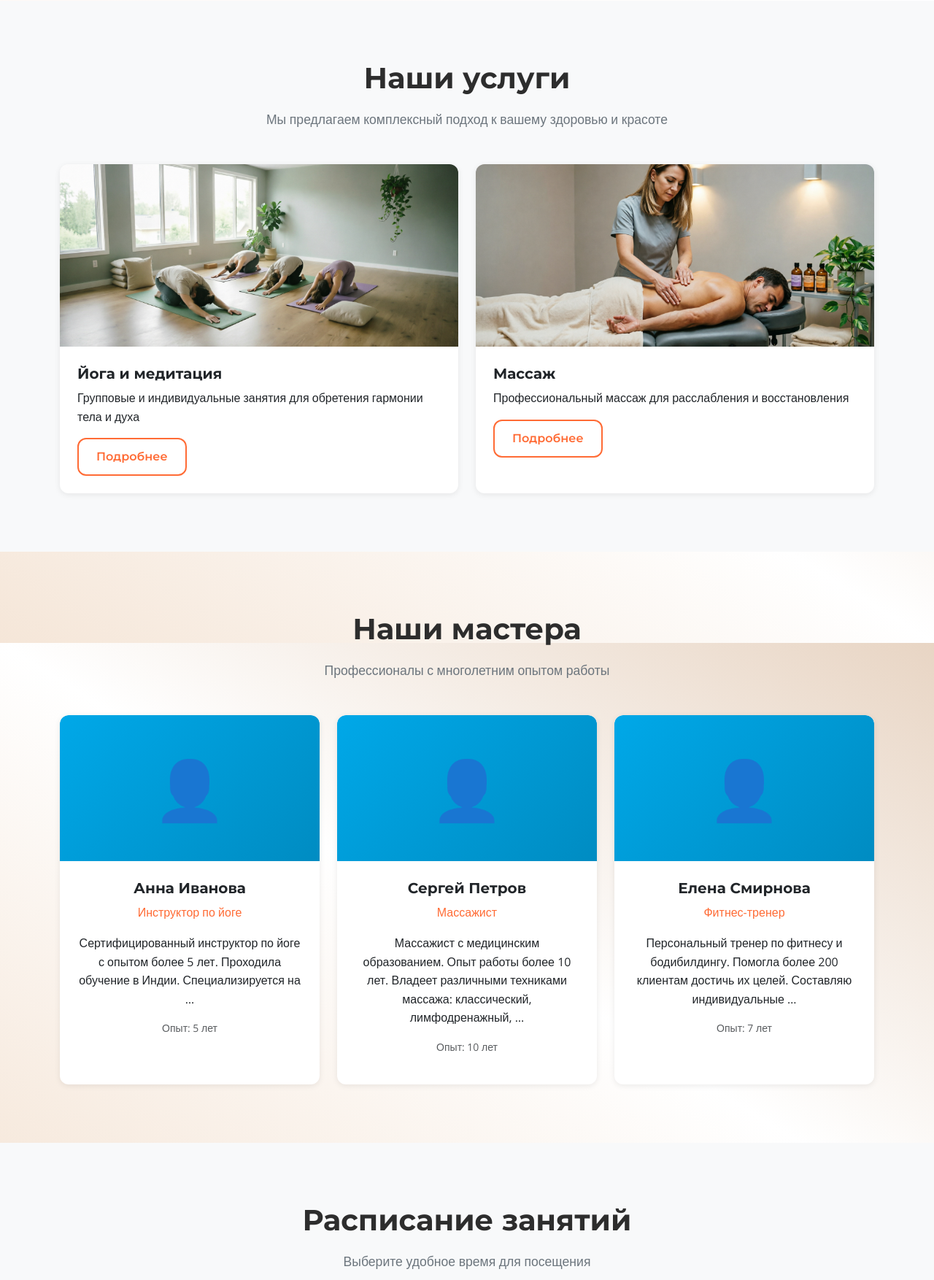
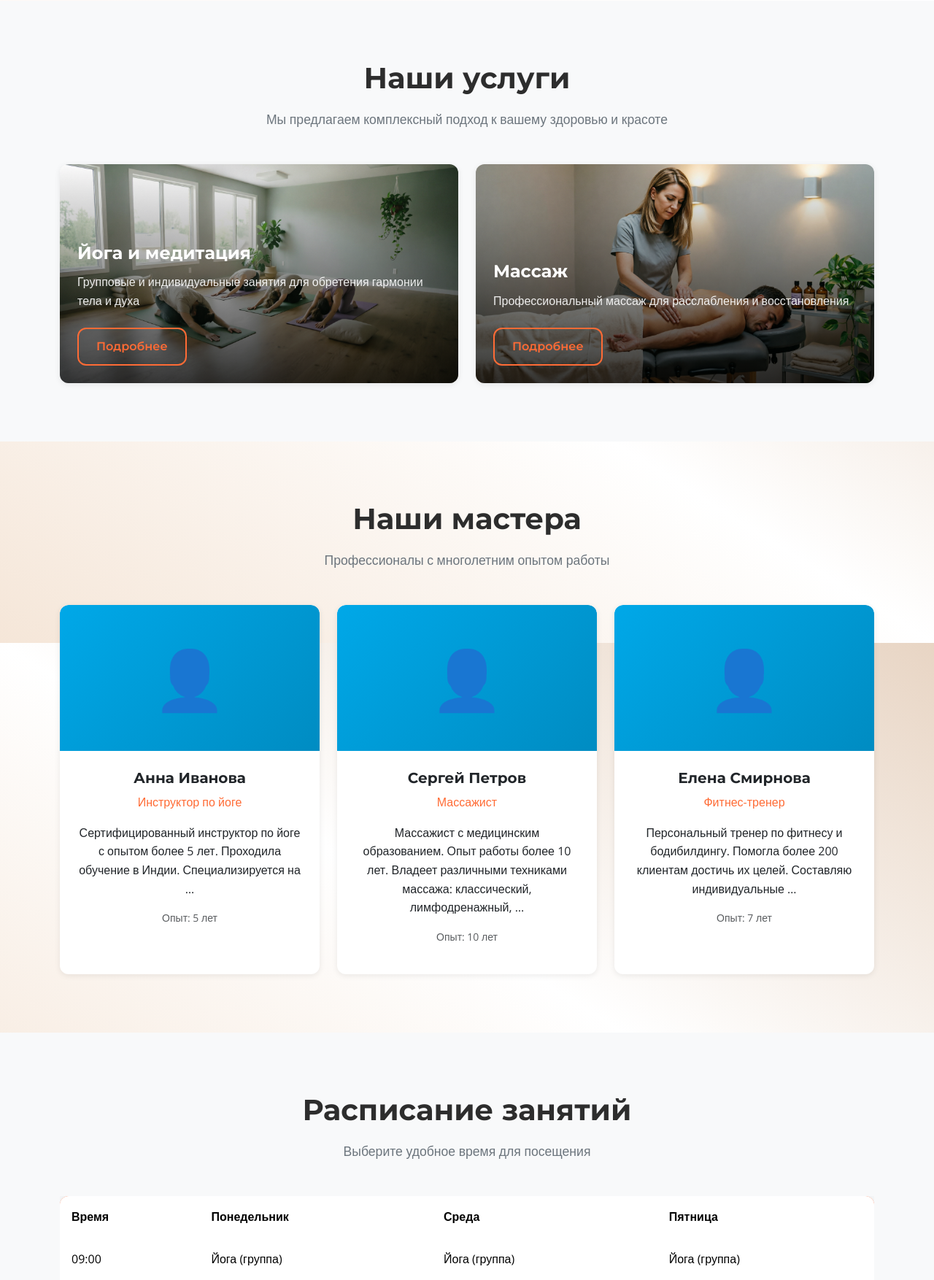
Before and after one commit to AndreevVitaly/ORANGE, a Django app: page / in a window 1280 px wide. Shown: the part 719-2473 px from the top of the page at 73% size. Run offline with Django 5.2, Linux system fonts and the light colour scheme; data comes from the database, SQL or seed files in the repository.

Commit message:
feat: карточки услуг с полноэкранным изображением и градиентом

```diff
--- a/ORANGE/core/static/core/css/style.css
+++ b/ORANGE/core/static/core/css/style.css
@@ -212,6 +212,60 @@ section {
 .card-img-top {
     height: 200px;
     object-fit: cover;
+}
+
+/* Карточка с полноэкранным изображением */
+.card-image-overlay {
+    position: relative;
+    min-height: 300px;
+    overflow: hidden;
+}
+
+.card-image-overlay .card-bg-image {
+    position: absolute;
+    inset: 0;
+    width: 100%;
+    height: 100%;
+    object-fit: cover;
+    z-index: 0;
+}
+
+.card-image-overlay .card-gradient {
+    position: absolute;
+    inset: 0;
+    background: linear-gradient(
+        to bottom,
+        rgba(0, 0, 0, 0) 0%,
+        rgba(0, 0, 0, 0.3) 40%,
+        rgba(0, 0, 0, 0.75) 100%
+    );
+    z-index: 1;
+}
+
+.card-image-overlay .card-content {
+    position: relative;
+    z-index: 2;
+    color: #FFFFFF;
+    padding: 1.5rem;
+    display: flex;
+    flex-direction: column;
+    justify-content: flex-end;
+    min-height: 300px;
+}
+
+.card-image-overlay .card-content .card-title {
+    color: #FFFFFF;
+    font-size: 1.5rem;
+    margin-bottom: 0.75rem;
+}
+
+.card-image-overlay .card-content .card-text {
+    color: rgba(255, 255, 255, 0.9);
+    margin-bottom: 1.5rem;
+}
+
+.card-image-overlay .card-content .btn {
+    align-self: flex-start;
 }
 
 .card-body {
--- a/ORANGE/core/templates/core/index.html
+++ b/ORANGE/core/templates/core/index.html
@@ -44,14 +44,14 @@
 
     <div class="row g-4">
       <div class="col-md-6">
-        <div class="card h-100">
+        <div class="card card-image-overlay">
           <img
             src="{% static 'core/image-05-04-26-09-31.png' %}"
             alt="Йога"
-            class="card-img-top"
-            style="height: 250px; object-fit: cover"
+            class="card-bg-image"
           />
-          <div class="card-body">
+          <div class="card-gradient"></div>
+          <div class="card-content">
             <h5 class="card-title">Йога и медитация</h5>
             <p class="card-text">
               Групповые и индивидуальные занятия для обретения гармонии тела и
@@ -62,14 +62,14 @@
         </div>
       </div>
       <div class="col-md-6">
-        <div class="card h-100">
+        <div class="card card-image-overlay">
           <img
             src="{% static 'core/image-05-04-26-09-31-1.png' %}"
             alt="Массаж"
-            class="card-img-top"
-            style="height: 250px; object-fit: cover"
+            class="card-bg-image"
           />
-          <div class="card-body">
+          <div class="card-gradient"></div>
+          <div class="card-content">
             <h5 class="card-title">Массаж</h5>
             <p class="card-text">
               Профессиональный массаж для расслабления и восстановления
```
Also changed, not shown: core/static/core/css/style.css (+54 -0 lines), core/templates/core/index.html (+8 -8 lines).
